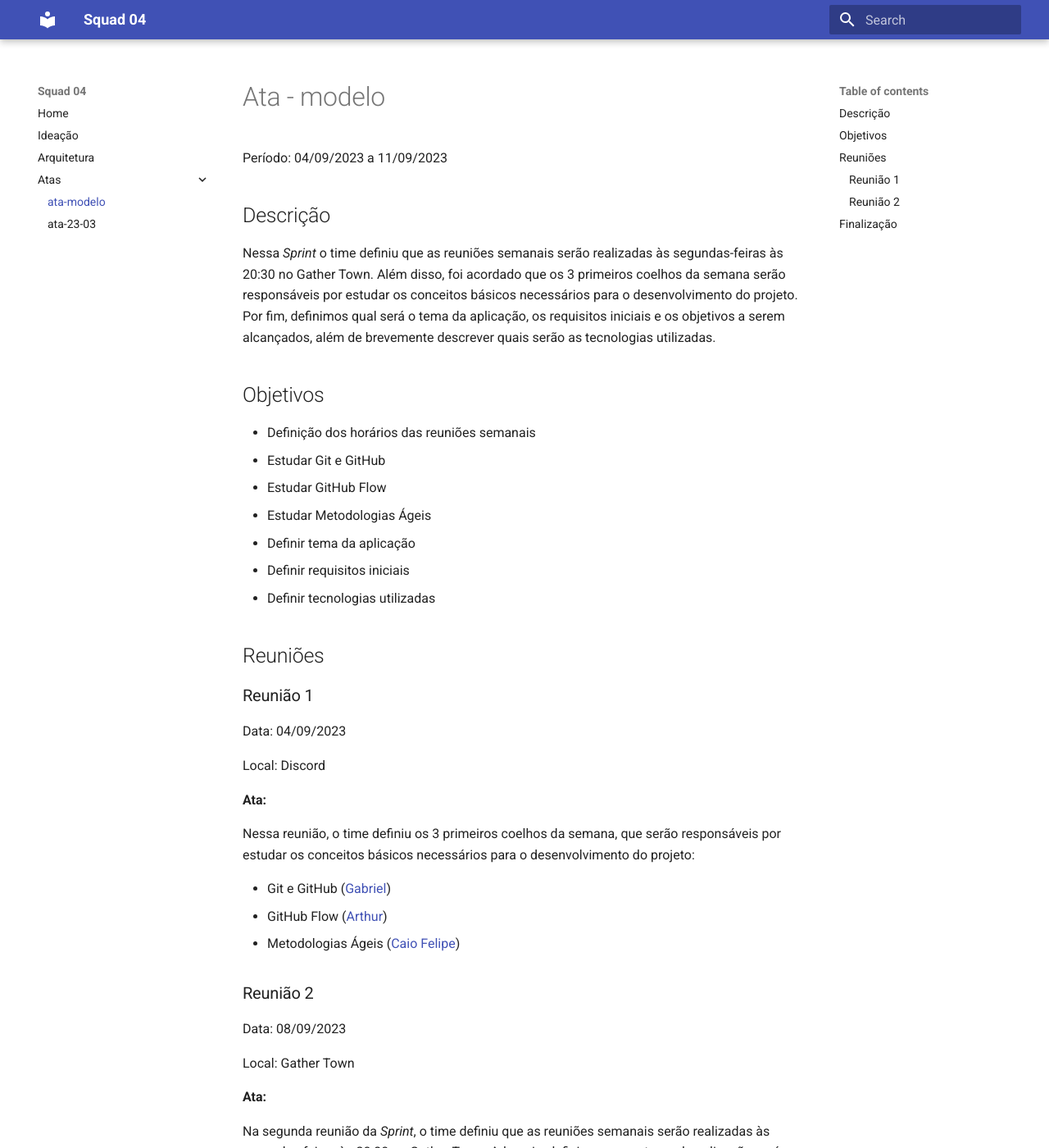
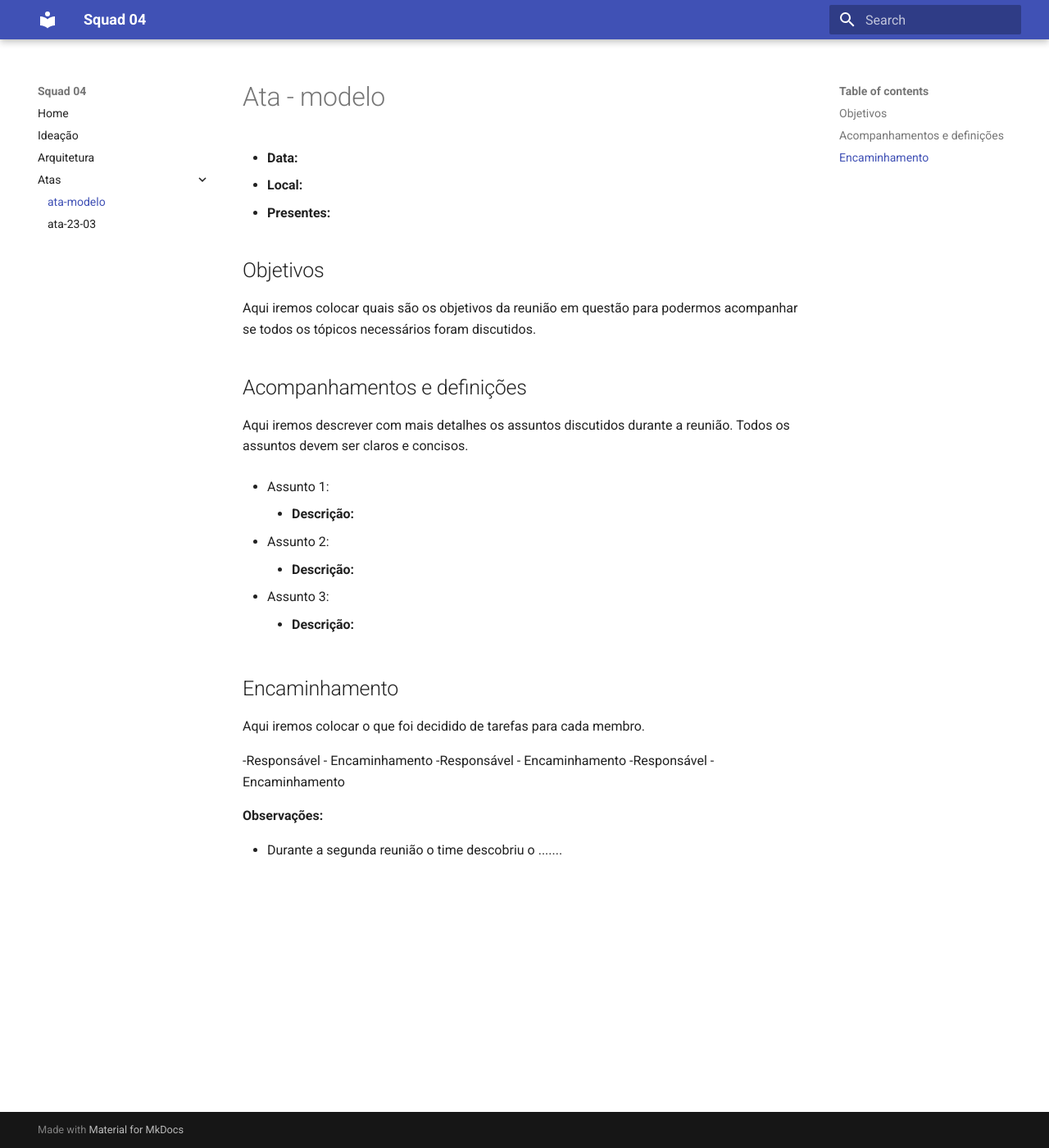
Before and after one commit to unb-mds/2024-1-squad04, an MkDocs documentation site: the page built from docs/Atas/ata-modelo.md, in a window 1280 px wide and 1400 px high. Shown: the whole window at 82% size. Built offline with MkDocs 1.6.1 and Material for MkDocs 9.7.7, drawn with Linux system fonts in a browser that asks for light colours; some of the changed text lies outside the part shown.

Commit message:
Update ata-modelo.md

```diff
--- a/docs/Atas/ata-modelo.md
+++ b/docs/Atas/ata-modelo.md
@@ -1,119 +1,35 @@
 # Ata - modelo
 
-Período: 04/09/2023 a 11/09/2023
+- **Data:**
+- **Local:**
+- **Presentes:**
 
-## Descrição
 
-Nessa _Sprint_ o time definiu que as reuniões semanais serão realizadas às segundas-feiras às 20:30 no Gather Town. Além disso, foi acordado que os 3 primeiros coelhos da semana serão responsáveis por estudar os conceitos básicos necessários para o desenvolvimento do projeto. Por fim, definimos qual será o tema da aplicação, os requisitos iniciais e os objetivos a serem alcançados, além de brevemente descrever quais serão as tecnologias utilizadas.
 
 ## Objetivos
 
-- Definição dos horários das reuniões semanais
-- Estudar Git e GitHub
-- Estudar GitHub Flow
-- Estudar Metodologias Ágeis
-- Definir tema da aplicação
-- Definir requisitos iniciais
-- Definir tecnologias utilizadas
+Aqui iremos colocar quais são os objetivos da reunião em questão para podermos acompanhar se todos os tópicos necessários foram discutidos.
 
-## Reuniões
+## Acompanhamentos e definições
+Aqui iremos descrever com mais detalhes os assuntos discutidos durante a reunião. Todos os assuntos devem ser claros e concisos.
 
-### Reunião 1
 
-Data: 04/09/2023
+- Assunto 1:
+    - **Descrição:**
 
-Local: Discord
+- Assunto 2:
+    - **Descrição:**
 
-**Ata:**
+- Assunto 3:
+    - **Descrição:**
 
-Nessa reunião, o time definiu os 3 primeiros coelhos da semana, que serão responsáveis por estudar os conceitos básicos necessários para o desenvolvimento do projeto:
+## Encaminhamento
+Aqui iremos colocar o que foi decidido de tarefas para cada membro.
 
-- Git e GitHub ([Gabriel](https://github.com/GabrielCastelo-31))
-- GitHub Flow ([Arthur](https://github.com/artrsousa1))
-- Metodologias Ágeis ([Caio Felipe](https://github.com/caio-felipee))
-
-### Reunião 2
-
-Data: 08/09/2023
-
-Local: Gather Town
-
-**Ata:**
-
-Na segunda reunião da _Sprint_, o time definiu que as reuniões semanais serão realizadas às segundas-feiras às 20:30 no Gather Town. Ademais, definimos que o tema da aplicação será a facilitação da criação de grades horárias pelos estudantes da UnB. Nisso, definimos os seguintes requisitos iniciais:
-
-**Funcionais:**
-
-- Cadastro de usuário
-    - Login por gmail
-- Ler dados do SIGAA (Web scraping)
-    - Filtrar dados necessários
-    - Alocar dados no banco de dados próprio
-- Apresentar dados para escolha do usuário
-- Seleção do tipo de montagem:
-    - Montagem manual
-    - Automática:
-        - Preferência de horário (Manhã, Tarde, Noite)
-        - Preferência de professor
-- Realizar montagem com base na escolha
-- Salvamento de grades (Nuvem)
-    - Permitir deleção das grades salvas.
-
-**Não funcionais:**
-
-- Portabilidade:
-    - Mobile:
-        - Android
-        - IOS
-    - Desktop
-- Segurança (Google)
-- Usabilidade:
-    - Grade formato de texto (Pessoas com deficiência visual)
-- Disponibilidade: 24/7
-- Escalabilidade:
-    - Utilização fluida para 5% da UnB
-    - Tempo de resposta: 0.50s
-
-Por fim, definimos as tecnologias que serão utilizadas e os setores que cada membro do time irá atuar:
-
-**Arquitetura:**
-
-- Design: Figma
-
-- Framework: Flutter
-- Micro-serviços (API):
-    - Python:
-        - Django
-        - Django REST Framework
-- Banco de dados: Amazon RDS PostgreSQL
-- Message Queue:
-    - Celery
-    - Amazon SQS
-- DevOps:
-    - Docker + Kubernetes
-    - CI/CD GitHub
-    - Codecov
-- Servidor:
-    - EC2 AWS
-
-**Setores:**
-
-- Mobile + Design:
-    - Arthur Ribeiro
-    - Caio Habibe
-- Back-end (API):
-    - Gabriel Castelo
-    - Henrique Quenino
-- DevOps:
-    - Caio Felipe
-    - Mateus Vieira
-
-## Finalização
-
-O time conseguiu realizar todos os objetivos propostos para a _Sprint_.
-
----
+-Responsável - Encaminhamento
+-Responsável - Encaminhamento
+-Responsável - Encaminhamento
 
 **Observações:**
 
-- Durante a segunda reunião o time descobriu o [Gather Town](https://gather.town/), uma plataforma que simula um ambiente físico e permite que os usuários se movimentem e interajam com outros usuários. Assim, a plataforma será utilizada para a realização das reuniões semanais do time.
+- Durante a segunda reunião o time descobriu o .......
```
